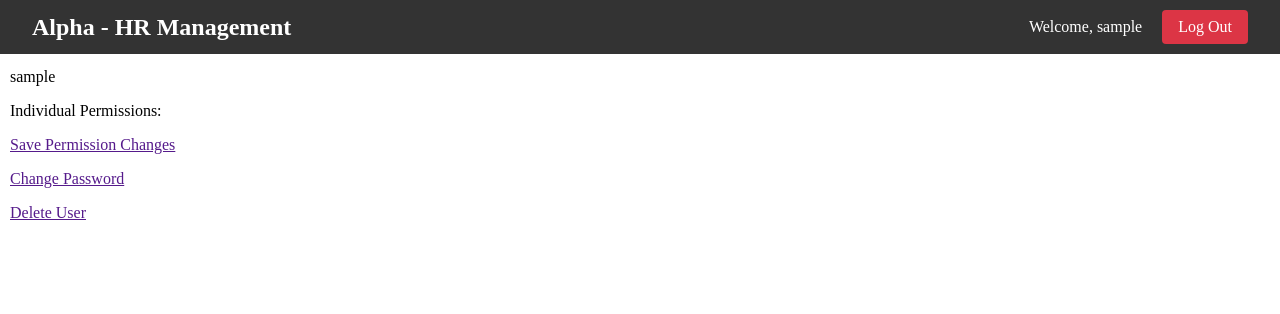
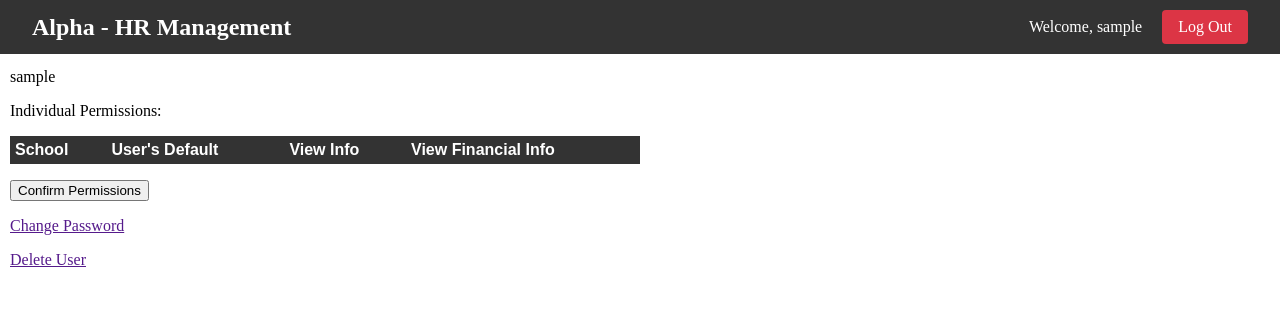
Before and after one commit to ow344/flaskexample, a Flask app: page /admin/userpermissions/user/1 in a window 1280 px wide. Shown: the top 314 px of the page. Run offline with Flask 3, Linux system fonts and the light colour scheme; the visitor is signed in with stand-in values (Sample User, id 1); data that the repository does not hold is empty.

Commit message:
Permission Table Functional

```diff
--- /dev/null
+++ b/static/css/smalltable.css
@@ -0,0 +1,23 @@
+table {
+    width: 50%;
+    border-collapse: collapse;
+    margin: 10px 0;
+    font-family: Arial, sans-serif;
+}
+th {
+    background-color: #333;
+    color: #fff;
+    font-weight: bold;
+    padding: 5px;
+}
+tr {
+    background-color: #f5f5f5;
+    text-align: left;
+}
+tr:nth-child(even) {
+    background-color: #e0e0e0;
+}
+td {
+    padding: 4px;
+    border: 1px solid #ccc;
+}
--- a/templates/admin/userpermissions/user.html
+++ b/templates/admin/userpermissions/user.html
@@ -1,6 +1,10 @@
 {% extends "base.html" %}
 
 {% block content %}
+
+
+<link rel="stylesheet" type="text/css" href="{{ url_for('static', filename='css/smalltable.css') }}">
+
 
 <p>{{ user.username }}</p>
 
@@ -8,7 +12,25 @@
 <p>Admin</p>
 {% else %}
 <p>Individual Permissions:</p>
-<p><a href="">Save Permission Changes</a></p>
+<form method="POST">
+<table>
+    <tr>
+        <th>School</th>
+        <th>User's Default</th>
+        <th>View Info</th>
+        <th>View Financial Info</th>
+    </tr>
+{% for school in schools %}
+<tr>
+    <td>{{ school.name }}</td>
+    <td><input type="radio" name="default" value="{{school.id}}" {% if school.id in primary %} checked {% endif %}></td>
+    <td><input type="checkbox" name="basic-{{school.id}}" {% if school.id in basic %} checked {% endif %}></td>
+    <td><input type="checkbox" name="finance-{{school.id}}" {% if school.id in finance %} checked {% endif %}></td>
+</tr>
+{% endfor %}
+</table>
+<p><input type="submit" value="Confirm Permissions"></p>
+</form>
 {% endif %}
 
 
--- a/views.py
+++ b/views.py
@@ -1,5 +1,5 @@
 from flask import Blueprint
-from models import db, User
+from models import db, User, School, UserSchool
 from forms import LoginForm, RegistrationForm
 from flask import render_template, redirect, url_for, flash, session, request
 from flask_login import login_user, logout_user, login_required, current_user
@@ -48,9 +48,43 @@ def home():
 def userpermissions():
     return render_template('admin/userpermissions/self.html', users=User.query.all())
 
-@admin.route('/admin/userpermissions/user/<int:user_id>')
+
+
+
+
+@admin.route('/admin/userpermissions/user/<int:user_id>', methods=['GET', 'POST'])
 def userpermissions_user(user_id):
-    return render_template('admin/userpermissions/user.html', user=db.session.get(User,user_id))
+    user=db.session.get(User,user_id)
+    schools = School.query.all()
+    if request.method == 'POST':
+        for school in schools:
+            default_value = 0
+            primary_B = str(school.id) == request.form.get("default", default_value)
+            basic_B = request.form.get(f"basic-{school.id}", default_value) == "on"
+            finance_B = request.form.get(f"finance-{school.id}", default_value) == "on"
+            user_school_entry = UserSchool.query.filter_by(user_id=user.id,school_id=school.id).first()
+            if any([basic_B,primary_B,finance_B]):
+                if user_school_entry:
+                    user_school_entry.primary = primary_B
+                    user_school_entry.finance = finance_B
+                else:
+                    user_school_entry = UserSchool(user_id=user.id,school_id=school.id,
+                                                   primary=primary_B,finance=finance_B)
+                    db.session.add(user_school_entry)
+            elif user_school_entry:
+                db.session.delete(user_school_entry)
+        db.session.commit()
+        flash("Permissions confirmed", "success")
+        return redirect(url_for('admin.userpermissions'))
+
+    primary = [i.school_id for i in UserSchool.query.filter_by(user_id=user.id, primary=True).all()]
+    basic = [i.school_id for i in UserSchool.query.filter_by(user_id=user.id).all()]
+    finance = [i.school_id for i in UserSchool.query.filter_by(user_id=user.id, finance=True).all()]
+    return render_template('admin/userpermissions/user.html', user=user, schools=schools, primary=primary, basic=basic, finance=finance)
+
+
+
+
 
 @admin.route('/admin/userpermissions/register', methods=['GET', 'POST'])
 def userpermissions_register():
```
